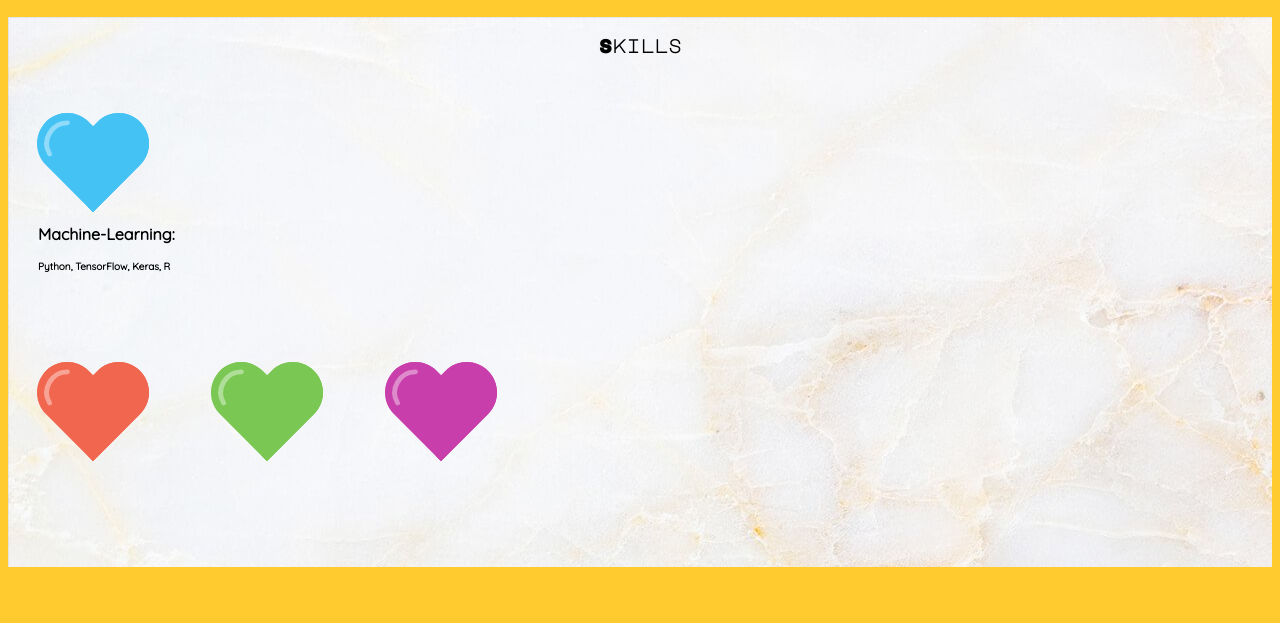
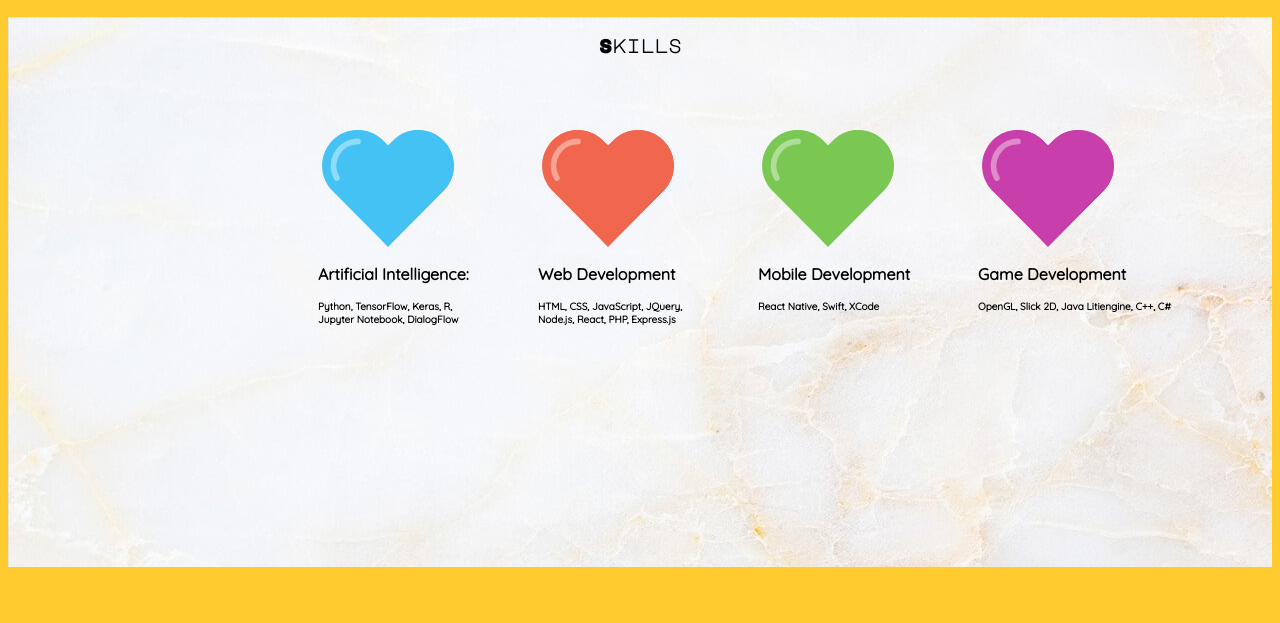
Before and after one commit to abigaylerose03/abigaylerose.io, a website: page index.html in a window 1280 px wide. Shown: the part 1105-1728 px from the top of the page. Drawn offline with nearby package versions, Linux system fonts and the light colour scheme.

Commit message:
fixed hearts and profile pic

```diff
--- a/css/main.css
+++ b/css/main.css
@@ -182,20 +182,25 @@ html {
 }
 
 
-#skills h3 {
-    text-align: center;
+#skills .container {
+    display: flex;
+    flex-direction: row;
+
+
 }
 
-#skills .container {
-   display: inline;
+#skills .container .heart {
+    padding: 10px;
+    position: relative;
+    left: 270px;
+
 }
-
-#skills .container .blue p {
+#skills .container .heart p {
     position: relative;
     bottom: 40px;
     left: 30px;
 
-    font-family: "Quicksand", sans-serif;
+    font-family: 'Quicksand', sans-serif;
     font-weight: 1000;
 }
 
--- a/index.html
+++ b/index.html
@@ -83,17 +83,26 @@
         <section id="skills" class="marble">
             <h3 class="sub-head">Skills</h3>
             <div class="container">
-                <div class="blue">
-                    <img height=170 width=170 src="blueheart.svg" />
-                    <p>Machine-Learning:</p>
-                    <p class="coding-languages"> Python, TensorFlow, Keras, R</p>
+                <div class="heart">
+                    <img height=200 width=200 src="blueheart.svg" />
+                    <p>Artificial Intelligence:</p>
+                    <p class="coding-languages"> Python, TensorFlow, Keras, R, <br>Jupyter Notebook, DialogFlow</p>
                  </div>
-
-                <img height=170 width=170 src="paleheart.svg" />
-
-                <img height=170 width=170 src="greenheart.svg" />
-
-                <img height=170 width=170 src="purpleheart.svg" />
+                     <div class="heart">
+                      <img height=200 width=200 src="paleheart.svg" />
+                    <p>Web Development</p>
+                    <p class="coding-languages">HTML, CSS, JavaScript, JQuery,<br> Node.js, React, PHP, Express.js</p>
+                 </div>
+                     <div class="heart">
+                     <img height=200 width=200 src="greenheart.svg" />
+                    <p>Mobile Development</p>
+                    <p class="coding-languages">React Native, Swift, XCode</p>
+                 </div>
+                     <div class="heart">
+                     <img height=200 width=200 src="purpleheart.svg" />
+                    <p>Game Development</p>
+                    <p class="coding-languages">OpenGL, Slick 2D, Java Litiengine, C++, C#</p>
+                 </div>
 
             </div>
 
```
